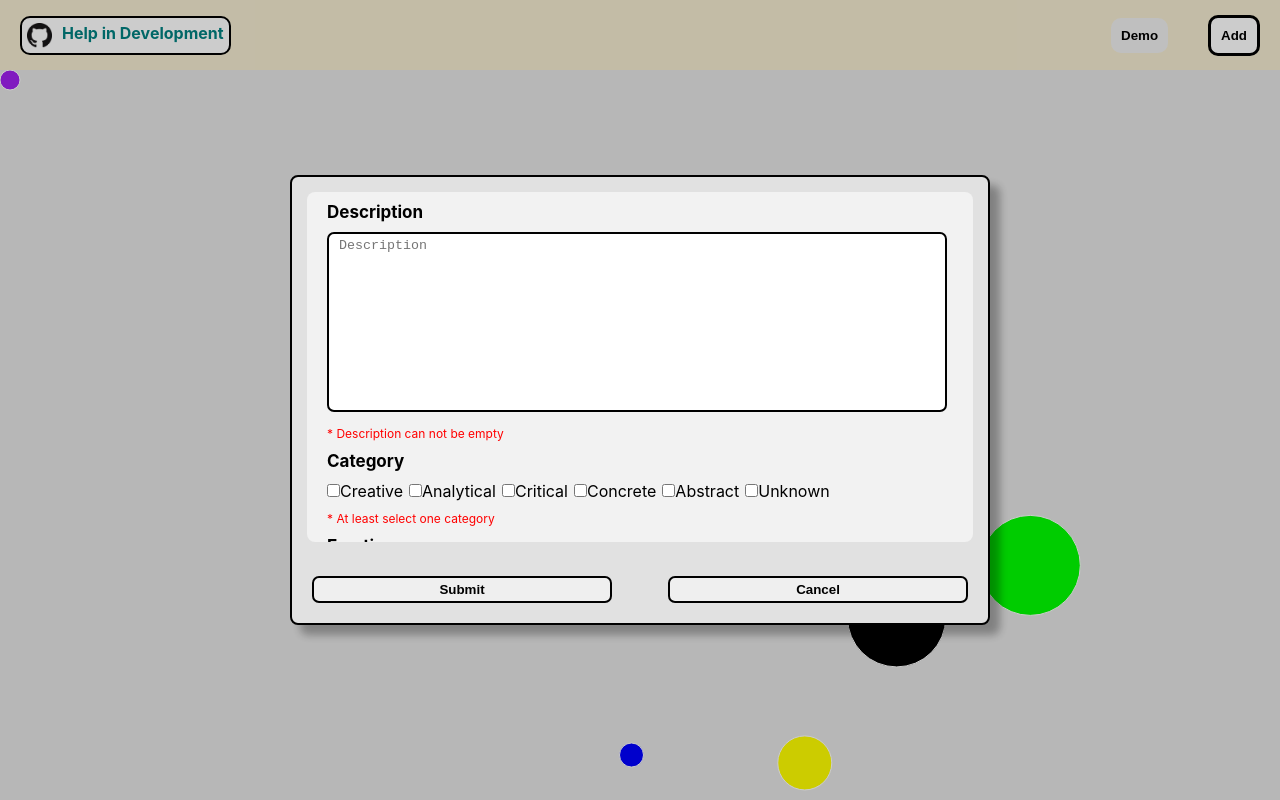
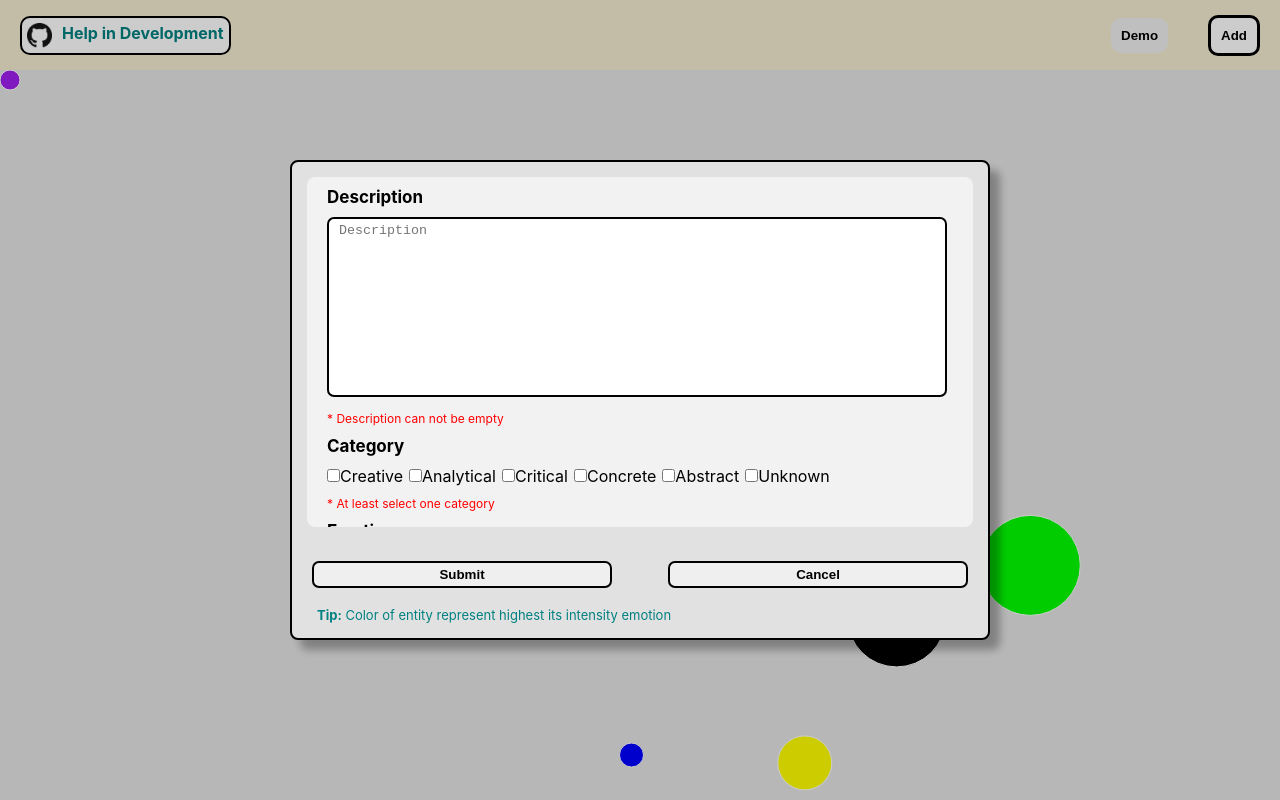
Before and after one commit to 87prashant/MindChart, a React (Create React App) app in the folder packages/client/: page / in a window 1280 px wide. Both pictures are taken after a click on the button "Add". Built offline with nearby package versions, Linux system fonts and the light colour scheme.

Commit message:
add tips section in form

```diff
--- a/packages/client/src/components/Form.tsx
+++ b/packages/client/src/components/Form.tsx
@@ -3,6 +3,7 @@ import React, { useState, useEffect } from "react";
 import Emotions from "./Emotions";
 import Categories from "./Categories";
 import { validateFormData } from "./FormValidation";
+import Tips from "./Tips";
 
 const StyledWrapper = styled("div")({
   position: "fixed",
@@ -13,7 +14,7 @@ const StyledWrapper = styled("div")({
   backgroundColor: "rgba(225, 225, 225, 1)",
   border: "2px solid black",
   width: "700px",
-  height: "450px",
+  height: "480px",
   margin: "auto",
   padding: 15,
   borderRadius: 8,
@@ -46,7 +47,7 @@ const DescriptionInput = styled("textarea")({
 
 const SubmitButton = styled(Inputs)<{ isSame: boolean }>(({ isSame }) => ({
   position: "absolute",
-  bottom: 20,
+  bottom: 50,
   left: 20,
   cursor: isSame ? "not-allowed" : "pointer",
   fontWeight: "bold",
@@ -56,7 +57,7 @@ const SubmitButton = styled(Inputs)<{ isSame: boolean }>(({ isSame }) => ({
 
 const CancelButton = styled(Inputs)({
   position: "absolute",
-  bottom: 20,
+  bottom: 50,
   right: 20,
   cursor: "pointer",
   fontWeight: "bold",
@@ -265,6 +266,7 @@ const Form: any = (props: Props) => {
           <SubmitButton isSame={isSame} type="submit" value="Submit" />
           <CancelButton type="button" value="Cancel" onClick={handleCancel} />
         </form>
+        <Tips />
       </StyledWrapper>
     </StyledDiv>
   );
--- /dev/null
+++ b/packages/client/src/components/Tips.tsx
@@ -0,0 +1,32 @@
+import styled from '@emotion/styled';
+import React from 'react'
+
+const StyledWrapper = styled('div')({
+    position: "absolute",
+    bottom: 15,
+    marginLeft: 10,
+    color: "teal",
+    textAlign: "center",
+    fontSize: 13
+})
+
+const Tips = () => {
+    const TipsArray = [
+        "Larger size means high priority",
+        "Color of entity represent highest its intensity emotion",
+        "Similar emotion entities are closer to each other"
+    ];
+
+    function giveRandomTip() {
+        const randomIndex = Math.floor(Math.random() * TipsArray.length)
+        return TipsArray[randomIndex]
+    }
+
+    return (
+        <StyledWrapper>
+            <span style={{ fontWeight: "bold" }}>Tip:</span> {giveRandomTip()}
+        </StyledWrapper>
+    )
+}
+
+export default Tips
```
